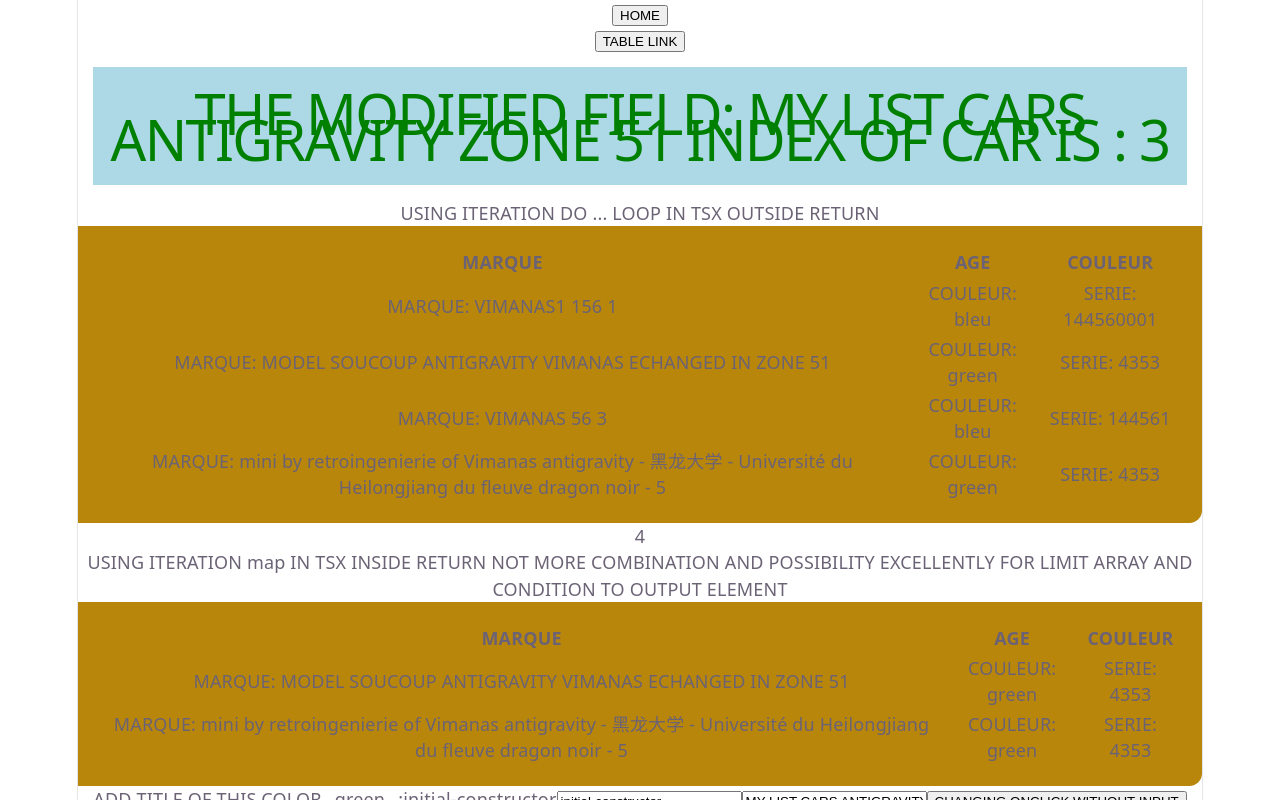
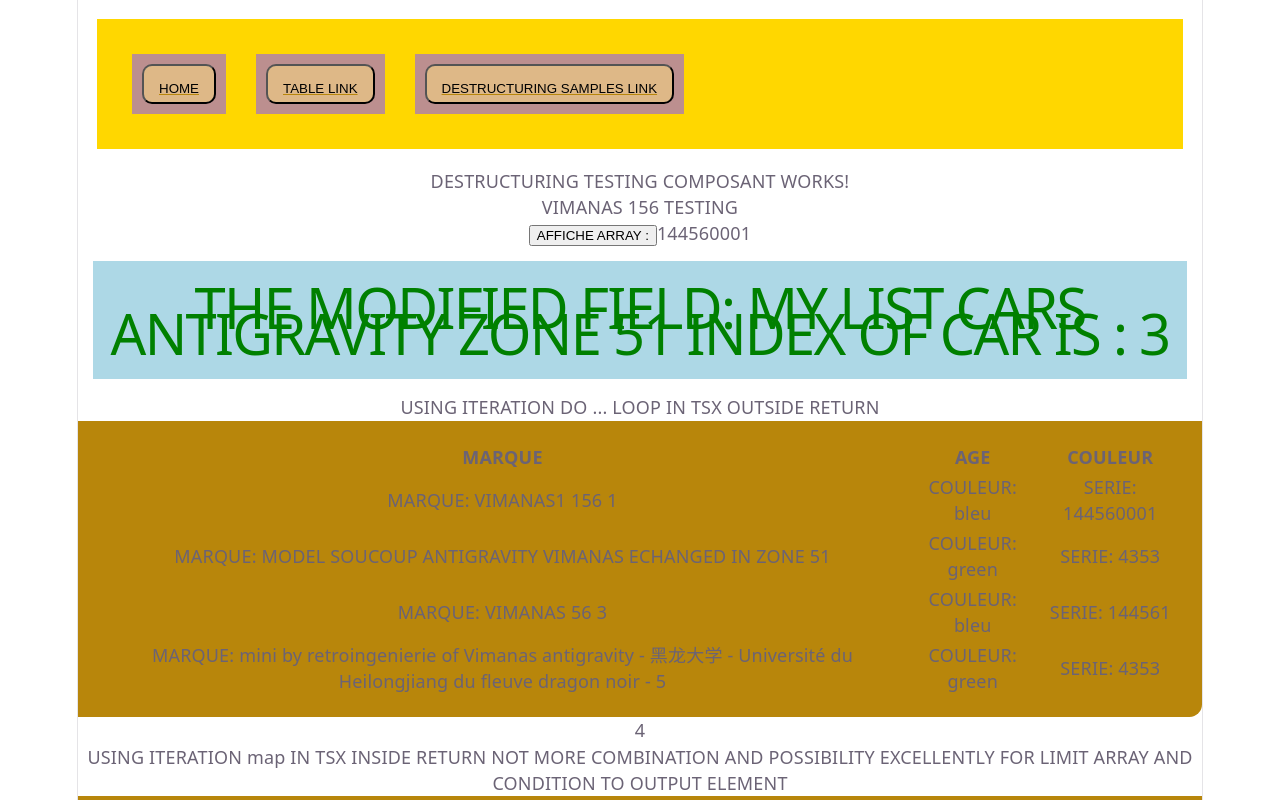
Before and after one commit to daversa-nicolas/pw4-vite, a React (Vite) app: page /DestructuringTesting in a window 1280 px wide. Shown: the top 800 px of the page. Built offline with nearby package versions, Linux system fonts and the light colour scheme.

Commit message:
using-destructuring-of-elements-obj-and-array

```diff
--- /dev/null
+++ b/src/components/DestructuringTesting.tsx
@@ -0,0 +1,73 @@
+import {Component} from "react";
+// import "./DestructuringTesting.scss";
+class DestructuringTesting extends Component {
+    /*
+
+
+        constructor(props) {
+           super;
+
+        }
+    */
+
+
+    arrayOutput = (dummyVar : string) => {
+        console.log(dummyVar);
+    }
+
+
+render(){
+
+    // TSTING DESTRUCTURING ELEMENTS OF ARRAY
+    const array1 =
+        ["VIMANAS 156", "bleu",  "144560001"];
+
+//    const [marque, couleur, serie] =
+  //      array1;
+
+    const [marque, couleur, ...finals]=array1
+    console.log(marque, couleur, finals);
+    console.log(array1[0], array1[1], array1[2]);
+    console.log(finals);
+
+    // TESTING DESTRUCTURING ELEMENT OF OBJECT
+    const object1 = {marqueElem: "VIMANAS 156", couleurElem: "bleu", serieElem: "40001",
+    essage: "TESTING DESTRUCTURING ELEMENT OF OBJECT", color: "red"};
+    // must HAVE SAME NAME ELEMENT OF BUILTED OBJECT
+
+    //  const {marqueElem, couleurElem, serieElem} = object1;
+    // NOT POSSIBLE USIGN DESTRUCTURING ASSIGNEMENT TWO TIMES ON SAMES OBJECT,
+    // OR USING DESTRUCTURING ONCE OR NOT
+    const {marqueElem, ...restElems} = object1;
+
+    // OUTPUT NO PROBLEM CAN THE EFFECT in OGBJETS ELEMENT IS THE SAME
+    console.log(object1.marqueElem, object1.couleurElem, object1.serieElem);
+    console.log(marqueElem+
+
+        restElems.serieElem+
+        restElems.essage+
+        restElems.color);
+    // interery ONJECT
+    console.log(restElems);
+
+
+    return(
+        <div>
+            <div>DESTRUCTURING TESTING COMPOSANT WORKS!</div>
+            <div>
+                {array1[0]} TESTING
+            </div>
+
+            <button onClick={()=>this.arrayOutput(marque)}>AFFICHE ARRAY :</button>
+            <label>{finals}</label>
+
+             {/*
+                <button onClick={this.arrayLog}>AFFICHE ARRAY :</button>
+                <label>{this.restElement}</label>*/}
+        </div>
+    )
+}
+
+}
+
+export default DestructuringTesting;
--- /dev/null
+++ b/src/components/Header.css
@@ -0,0 +1,26 @@
+.navBarr1 {
+  background-color: gold;
+  padding: 20px;
+  margin: 5px;
+  display: flex;
+  flex-direction: row;
+  margin: 19px;
+}
+.navBarr1 .eleBarr1 {
+  margin: 15px;
+  display: flex;
+  justify-content: space-between;
+  background-color: rosybrown;
+  height: 60px;
+  color: darkgoldenrod;
+  font-family: Charter;
+}
+.navBarr1 .eleBarr1 .buttonSty {
+  background-color: burlywood;
+  color: black;
+  border-radius: 10px;
+  padding: 15px;
+  margin: 10px;
+}
+
+/*# sourceMappingURL=Header.css.map */
--- a/src/components/Header.scss
+++ b/src/components/Header.scss
@@ -1,15 +1,27 @@
 .navBarr1 {
-  background-color: #9ca3af;
-  padding: 4px;
+  background-color: gold;
+  padding: 20px;
   margin: 5px;
-  display: grid;
+  display: flex;
+  flex-direction: row;
+  margin: 19px;
 
   .eleBarr1 {
+    margin: 15px;
     display: flex;
     justify-content: space-between;
-    background-color: #6b6375;
+    background-color: rosybrown;
     height: 60px;
     color: darkgoldenrod;
 
+    font-family: Charter;
+     .buttonSty{
+       background-color: burlywood;
+       color: black;
+       border-radius: 10px;
+       padding: 15px;
+       margin: 10px;
+     }
+
   }
 }
--- a/src/components/Header.tsx
+++ b/src/components/Header.tsx
@@ -1,4 +1,5 @@
 import {Component} from "react";
+import "./Header.scss";
 import { NavLink } from "react-router-dom";
 
 class Header extends Component {
@@ -18,13 +19,19 @@ class Header extends Component {
 
                     <div>
                     <NavLink className={eleBarr} to="/">
-                        <button className="button">HOME</button>
+                        <button className="buttonSty">HOME</button>
                     </NavLink>
                     </div>
 
                     <div>
                     <NavLink className={eleBarr} to="/TableSample">
-                        <button className="button">TABLE LINK</button>
+                        <button className="buttonSty">TABLE LINK</button>
+                    </NavLink>
+                    </div>
+
+                    <div>
+                    <NavLink className={eleBarr} to="/DestructuringTesting">
+                        <button className="buttonSty">DESTRUCTURING SAMPLES LINK</button>
                     </NavLink>
                     </div>
 
--- a/src/components/Mycars.tsx
+++ b/src/components/Mycars.tsx
@@ -111,7 +111,10 @@ class Mycars extends Component <titleProps, MycarsState> {
 
     render() {
         console.log("LEIGHT_CAR_ARRAY : " + this.state.car.length);
+
         // NOTE COLOR IS AN OBJET
+        // THIS IS THE DESCTRUCTURING OF PROPS THAT IS TOO FOR PROPS NOT ONLY
+        // OBJECT AND ARRAYS ELEMENTS
         const {title, color, indexOfCars} = this.props;
         const {car} = this.state;
         // const { marque, couleur, serie } = this.state.car2;
--- a/src/main.tsx
+++ b/src/main.tsx
@@ -10,7 +10,7 @@ createRoot(document.getElementById('root')!).render(
 
         <StrictMode>
             <BrowserRouter>
-            <App title={''} color={''} indexOfCars={0} />
+                <App title={''} color={''} indexOfCars={0} />
             </BrowserRouter>
           </StrictMode>
 
--- a/src/routes/RoutesLine.tsx
+++ b/src/routes/RoutesLine.tsx
@@ -2,6 +2,7 @@ import {Component} from "react";
 import TableSample from "../components/TableSample.tsx";
 import {Route, Routes} from "react-router-dom";
 import Home from "../components/Home.tsx";
+import DestructuringTesting from "../components/DestructuringTesting.tsx";
 
 class RoutesLine extends Component{
 
@@ -12,6 +13,7 @@ class RoutesLine extends Component{
                 <Routes>
                     <Route path="/" element={<Home/>}/>
                     <Route path="/TableSample" element={<TableSample/>}/>
+                    <Route path="/DestructuringTesting" element={<DestructuringTesting/>}/>
                 </Routes>
 
                 </div>
```
Also changed, not shown: 1 other file (tests, documents, lock files or other folders).
